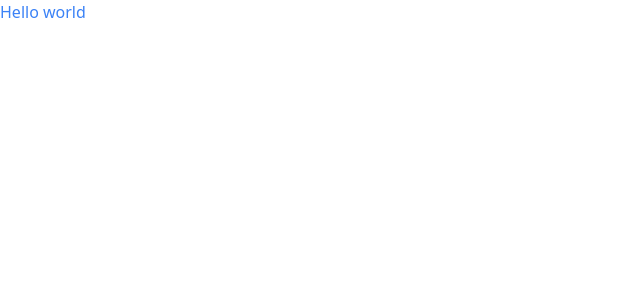
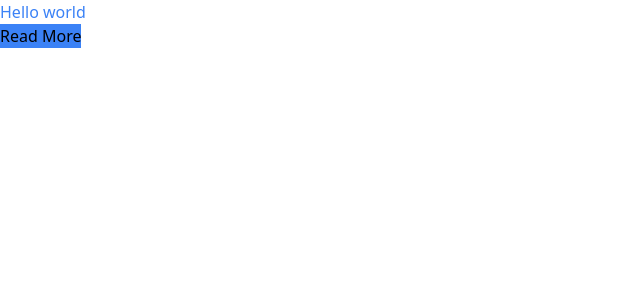
Before and after one commit to fandikaikhsan/ocwsb, a Next.js app: page / in a window 1280 px wide. Shown: the top 300 px of the page, without its empty margins (0-640 px from the left). Built offline with nearby package versions, Linux system fonts and the light colour scheme.

Commit message:
feat: init create reusable common bottom

```diff
--- /dev/null
+++ b/src/components/common/ReadMeButton.tsx
@@ -0,0 +1,20 @@
+import React, { FC } from "react"
+
+interface ReadMeButtonProps {
+  isMobile?: boolean
+  onClick?: () => void
+}
+
+const ReadMeButton: FC<ReadMeButtonProps> = (props) => {
+  const { isMobile = false, onClick = () => {} } = props
+  return (
+    <button
+      className={isMobile ? "bg-blue-500" : "bg-red-500"}
+      onClick={() => onClick()}
+    >
+      Read More
+    </button>
+  )
+}
+
+export default ReadMeButton
--- /dev/null
+++ b/src/components/common/index.ts
@@ -0,0 +1 @@
+export * from "./ReadMeButton"
--- a/src/pages/index.tsx
+++ b/src/pages/index.tsx
@@ -2,6 +2,7 @@ import Head from "next/head"
 import Image from "next/image"
 import { Inter } from "next/font/google"
 import styles from "@/styles/Home.module.css"
+import ReadMeButton from "@/components/common/ReadMeButton"
 
 const inter = Inter({ subsets: ["latin"] })
 
@@ -9,6 +10,7 @@ export default function Home() {
   return (
     <>
       <h1 className="text-blue-500">Hello world</h1>
+      <ReadMeButton onClick={() => console.log("clicked")} isMobile={true} />
     </>
   )
 }
```
